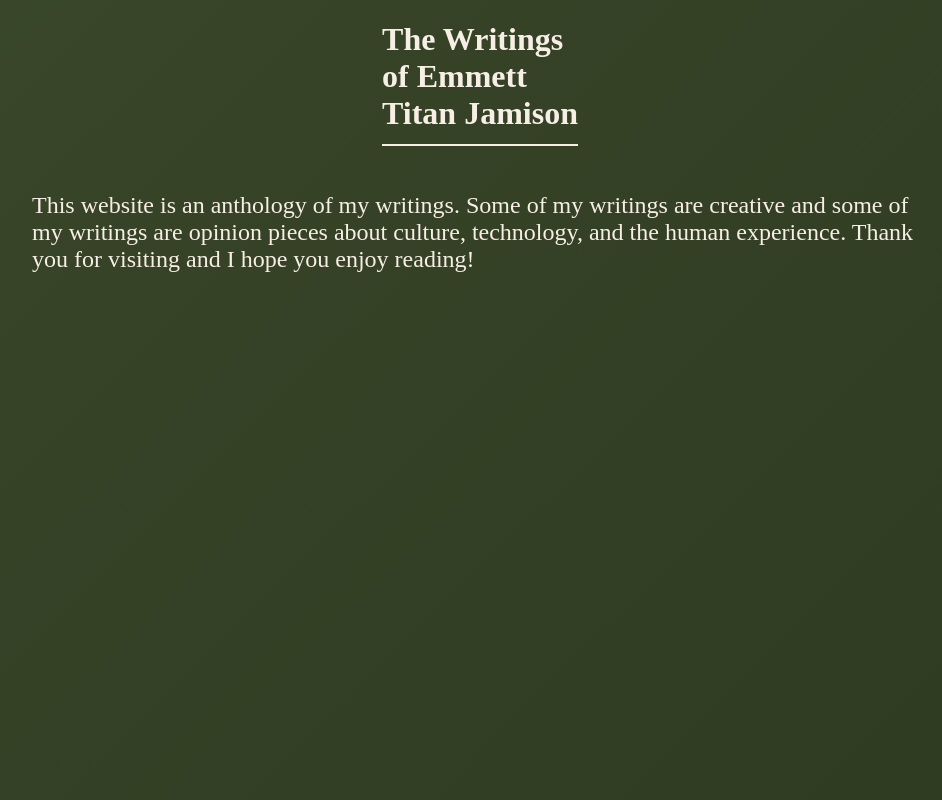
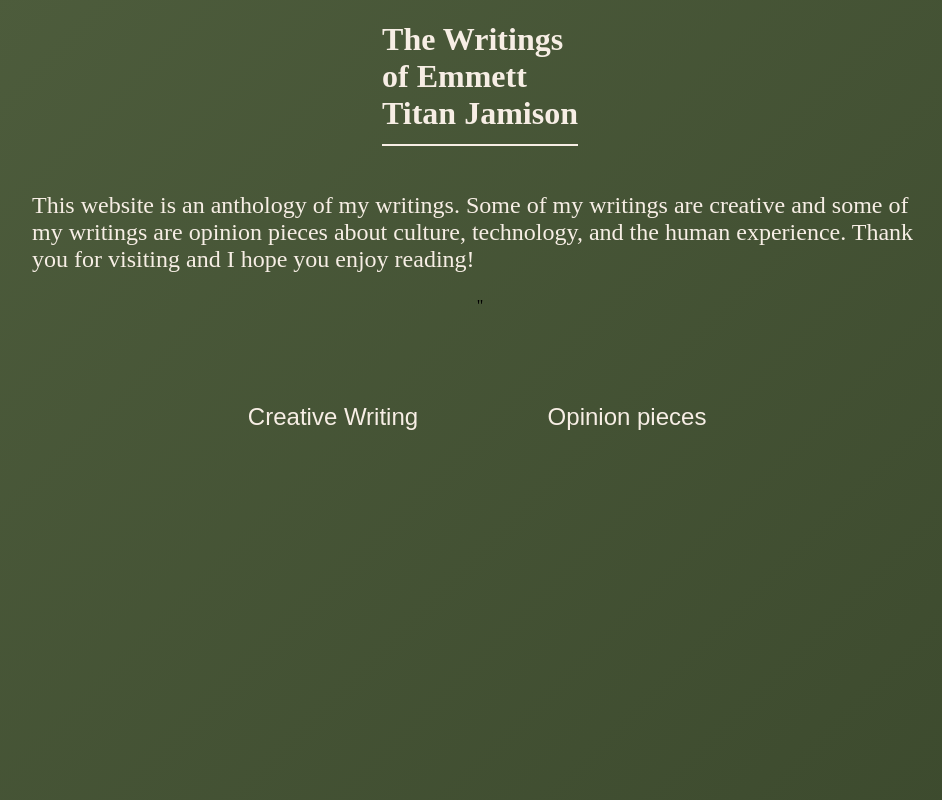
Before and after one commit to jamisonTitan/Writings, a Flask app: page / in a window 1280 px wide. Shown: the whole page, without its empty margins (160-1102 px from the left). Run offline with Flask 3, Linux system fonts and the light colour scheme.

Commit message:
Page layout mostyl layed out

```diff
--- a/main.py
+++ b/main.py
@@ -1,12 +1,28 @@
-from flask import Flask, render_template,  url_for
+from flask import Flask, render_template, url_for, request, redirect
 
 app = Flask(__name__)
 
+@app.route('/', methods=["POST", "GET"])
+def index():
+    if request.method == "POST":
+        # determine what button was pressed from the main page
+        # by querying the request object sent from the POST req
+        # and render the appropriate html from static/templates
+        match list(request.form.to_dict().keys())[0]:
+            case "creative":
+                return redirect(url_for("creative"))
+            case "opinion":
+                return redirect(url_for("opinion"))
+    else:
+        return render_template('index.html')
 
-@app.route('/')
-def index():
-    return render_template('index.html')
+@app.route("/creative")
+def creative():
+    return render_template('creative.html')
 
+@app.route("/opinion")
+def opinion():
+    return render_template('opinion.html')
 
 if __name__ == "__main__":
     app.run()
--- a/static/styles/main.css
+++ b/static/styles/main.css
@@ -5,15 +5,28 @@
     --off-white: #F7EEE5;
 }
 
+.playfair-display-header {
+    font-family: "Playfair Display", serif;
+    font-optical-sizing: auto;
+    font-weight: 800;
+    font-style: normal;
+}
+
+.playfair-display-header-2 {
+    font-family: "Playfair Display", serif;
+    font-optical-sizing: auto;
+    font-weight: 400;
+    font-style: normal;
+}
 
 html,
 body {
     margin: 0;
     padding: 0;
     min-height: 100%;
-    background: linear-gradient(-45deg, var(--darkest-green), var(--dark-green), var(--green), black);
+    background: linear-gradient(-45deg, var(--darkest-green), var(--green), black);
     background-size: 400% 400%;
-    animation: gradient 15s ease infinite;
+    animation: gradient 30s ease infinite;
     height: 100vh;
 }
 
@@ -50,3 +63,47 @@ body {
     margin-left: 15%;
     margin-right: 15%;
 }
+
+.main-pg-btns {
+    display: flex;
+    flex-direction: row;
+    justify-content: space-between;
+}
+
+.main-pg-btn {
+    font-size: 24px;
+    color: var(--off-white);
+    border-radius: 10%;
+    width: 246px;
+    height: 124px;
+    margin: 24px;
+    background-color: transparent;
+    border: transparent;
+}
+
+.main-pg-btn:hover {
+    background-color: var(--off-white);
+    color: var(--darkest-green);
+    -moz-box-shadow: 0px 0px 4px 1px grey;
+    -webkit-box-shadow: 0px 0px 4px 1px grey;
+    box-shadow: 0px 0px 4px 1px grey;
+    transition: all 0.5s ease-in-out;
+}
+
+.fade-in {
+    opacity: 1;
+    animation-name: fadeInOpacity;
+    animation-iteration-count: 1;
+    animation-timing-function: ease-in;
+    animation-duration: 2s;
+}
+
+@keyframes fadeInOpacity {
+    0% {
+        opacity: 0;
+    }
+
+    100% {
+        opacity: 1;
+    }
+}
--- /dev/null
+++ b/templates/creative.html
@@ -0,0 +1,5 @@
+{% extends "base.html" %}
+
+{% block content %}
+<p>hello, world!</p>
+{% endblock %}
--- a/templates/index.html
+++ b/templates/index.html
@@ -1,12 +1,19 @@
 {% extends "base.html" %}
 
 {% block body %}
-<div class="main-content">
-    <h1 class="title"> The Writings <br> of Emmett <br> Titan Jamison</h1>
-    <p class="main-desc">
+<div class="fade-in main-content">
+    <h1 class="playfair-display-header title"> The Writings <br> of Emmett <br> Titan Jamison</h1>
+    <p class="playfair-display-header-2  main-desc">
         This website is an anthology of my writings. Some of my writings are creative and some of my writings are
         opinion
         pieces about culture, technology, and the human experience. Thank you for visiting and I hope you enjoy reading!
-    </p>
+    </p>"
+
+    <form action="#" method="post">
+        <div class="main-pg-btns">
+            <p><input class="main-pg-btn" type="submit" name="creative" value="Creative Writing"></input< /p>
+            <p><input class="main-pg-btn" type="submit" name="opinion" value="Opinion pieces"></input< /p>
+        </div>
+    </form>
 </div>
 {% endblock %}
--- /dev/null
+++ b/templates/opinion.html
@@ -0,0 +1,5 @@
+{% extends "base.html" %}
+
+{% block content %}
+<p>hello, world!</p>
+{% endblock %}
```
